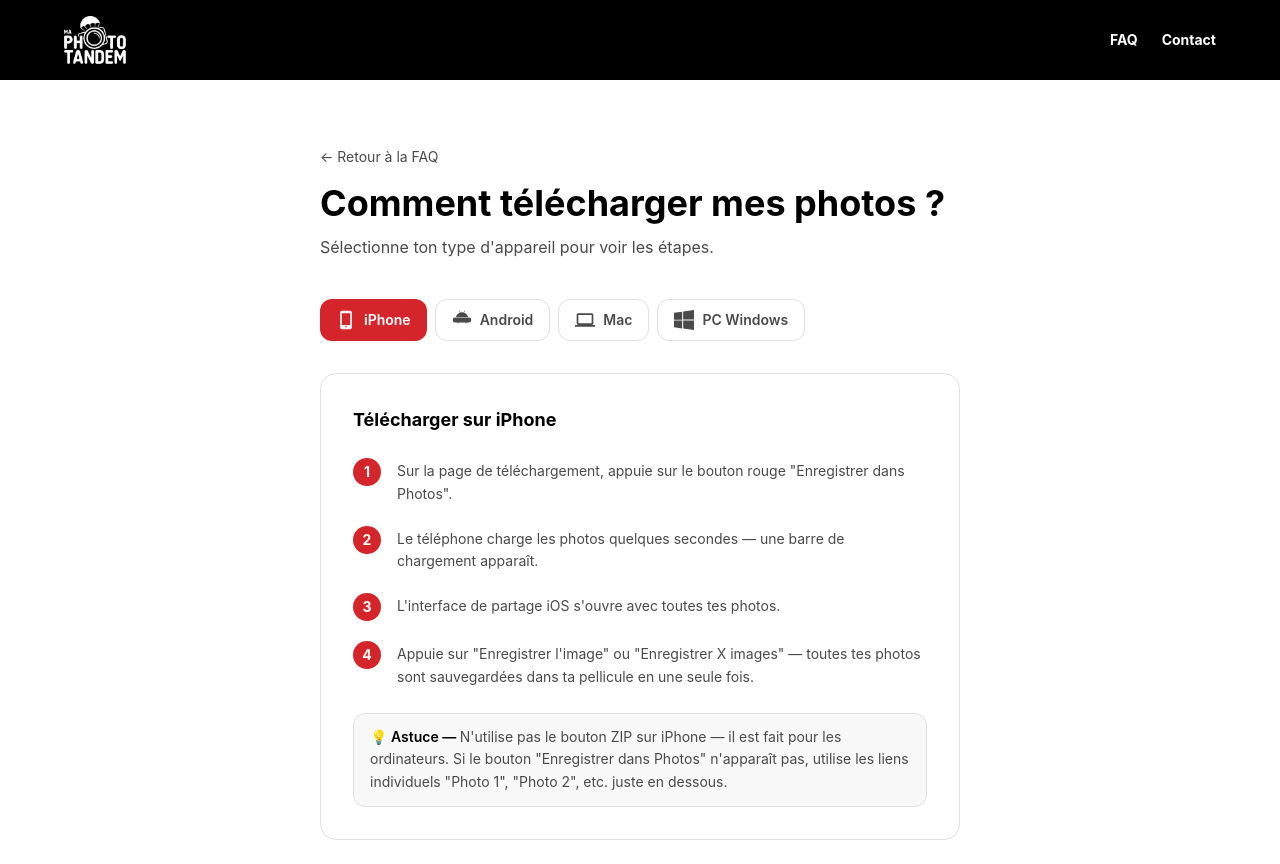
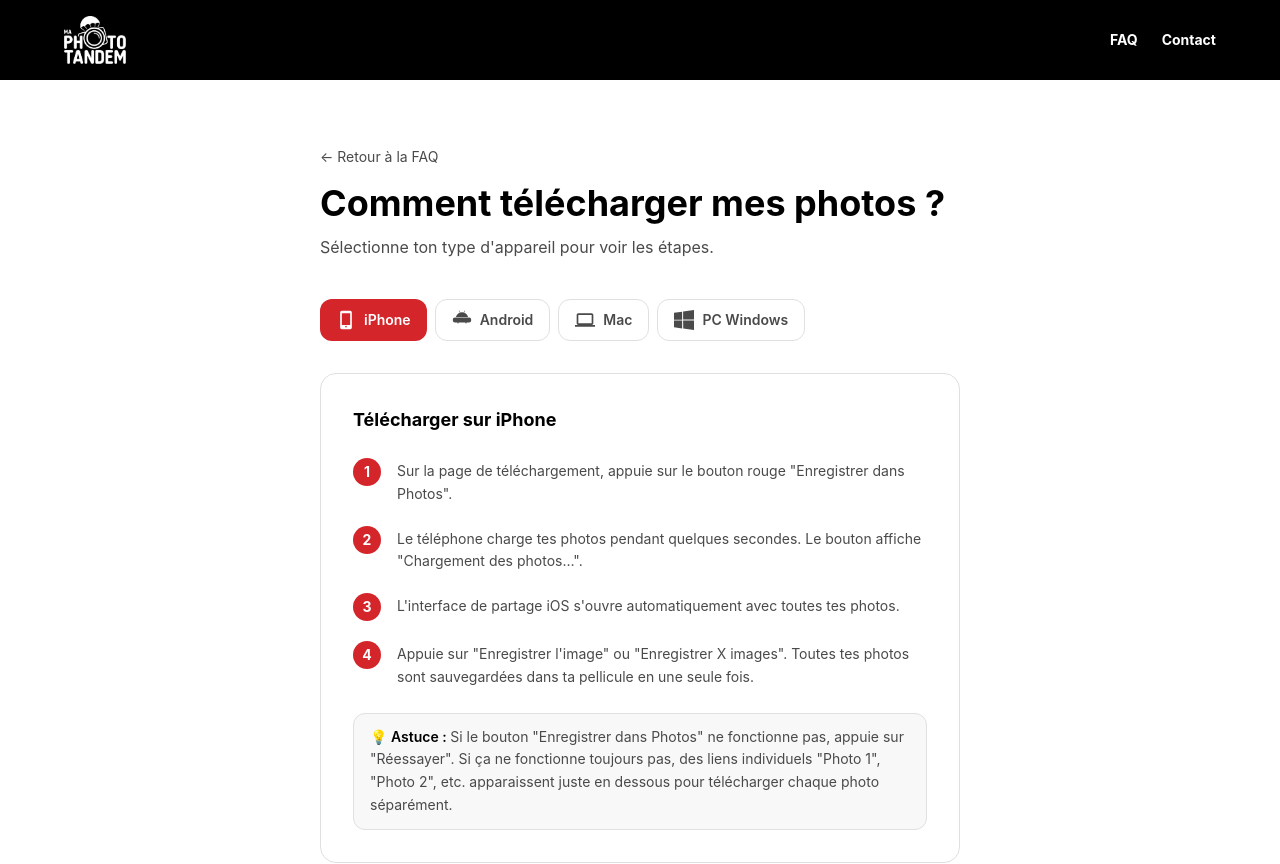
Before and after one commit to MaPhotoTandem/maphototandem, a Next.js app: page /aide/telecharger in a window 1280 px wide. Shown: the top 864 px of the page. Built offline with nearby package versions, Linux system fonts and the light colour scheme.

Commit message:
fix: instructions téléchargement corrigées et tirets retirés

```diff
--- a/app/aide/telecharger/page.tsx
+++ b/app/aide/telecharger/page.tsx
@@ -48,45 +48,43 @@ const ETAPES: Record<Appareil, { titre: string; etapes: string[]; note?: string
     titre: 'Télécharger sur iPhone',
     etapes: [
       'Sur la page de téléchargement, appuie sur le bouton rouge "Enregistrer dans Photos".',
-      'Le téléphone charge les photos quelques secondes — une barre de chargement apparaît.',
-      'L\'interface de partage iOS s\'ouvre avec toutes tes photos.',
-      'Appuie sur "Enregistrer l\'image" ou "Enregistrer X images" — toutes tes photos sont sauvegardées dans ta pellicule en une seule fois.',
+      'Le téléphone charge tes photos pendant quelques secondes. Le bouton affiche "Chargement des photos…".',
+      'L\'interface de partage iOS s\'ouvre automatiquement avec toutes tes photos.',
+      'Appuie sur "Enregistrer l\'image" ou "Enregistrer X images". Toutes tes photos sont sauvegardées dans ta pellicule en une seule fois.',
     ],
-    note: 'N\'utilise pas le bouton ZIP sur iPhone — il est fait pour les ordinateurs. Si le bouton "Enregistrer dans Photos" n\'apparaît pas, utilise les liens individuels "Photo 1", "Photo 2", etc. juste en dessous.',
+    note: 'Si le bouton "Enregistrer dans Photos" ne fonctionne pas, appuie sur "Réessayer". Si ça ne fonctionne toujours pas, des liens individuels "Photo 1", "Photo 2", etc. apparaissent juste en dessous pour télécharger chaque photo séparément.',
   },
   android: {
     titre: 'Télécharger sur Android',
     etapes: [
-      'Sur la page de téléchargement, appuie sur le bouton rouge "Télécharger mes photos".',
-      'Le fichier ZIP se télécharge automatiquement. Une notification apparaît en haut de l\'écran quand c\'est terminé.',
-      'Appuie sur la notification "Téléchargement terminé", ou ouvre l\'app "Fichiers" (ou "Mes fichiers" selon ton téléphone).',
-      'Va dans le dossier "Téléchargements" et trouve le fichier ZIP.',
-      'Appuie sur le fichier ZIP pour l\'ouvrir et extraire les photos.',
-      'Tes photos sont maintenant accessibles dans le dossier extrait. Pour les retrouver dans ta Galerie, appuie longuement sur une photo → "Enregistrer" ou "Ajouter à la galerie".',
+      'Sur la page de téléchargement, appuie sur le bouton rouge "Enregistrer dans Photos".',
+      'Le téléphone charge tes photos pendant quelques secondes. Le bouton affiche "Chargement des photos…".',
+      'L\'interface de partage Android s\'ouvre avec toutes tes photos.',
+      'Sélectionne "Enregistrer" ou "Enregistrer dans la galerie". Tes photos sont sauvegardées directement.',
     ],
-    note: 'Le nom de l\'app de fichiers varie selon le fabricant : "Mes fichiers" sur Samsung, "Fichiers" sur Google Pixel, etc.',
+    note: 'Si le bouton "Enregistrer dans Photos" n\'apparaît pas sur ton téléphone, utilise le bouton "Télécharger en ZIP". Le fichier se télécharge dans ton dossier Téléchargements. Ouvre l\'app "Fichiers" ou "Mes fichiers" sur ton téléphone, trouve le fichier ZIP et appuie dessus pour extraire tes photos.',
   },
   mac: {
     titre: 'Télécharger sur Mac',
     etapes: [
-      'Sur la page de téléchargement, clique sur le bouton rouge "Télécharger mes photos".',
-      'Le fichier ZIP se télécharge dans ton dossier "Téléchargements".',
-      'Une fois le téléchargement terminé, clique sur l\'icône de téléchargement dans la barre d\'outils Safari (ou ouvre le Finder → Téléchargements).',
-      'Double-clique sur le fichier ZIP — macOS l\'extrait automatiquement et crée un dossier avec toutes tes photos.',
-      'Tes photos sont prêtes ! Tu peux les glisser dans Photos, iCloud Drive, ou n\'importe quel autre endroit.',
+      'Sur la page de téléchargement, clique sur le bouton "Télécharger en ZIP".',
+      'Le fichier ZIP se télécharge dans ton dossier Téléchargements.',
+      'Une fois terminé, ouvre ton dossier Téléchargements depuis le Finder ou la barre d\'outils de Safari.',
+      'Double-clique sur le fichier ZIP. macOS l\'extrait automatiquement et crée un dossier avec toutes tes photos.',
+      'Tes photos sont prêtes. Tu peux les glisser dans l\'app Photos, iCloud Drive, ou n\'importe quel autre endroit.',
     ],
   },
   pc: {
-    titre: 'Télécharger sur PC (Windows)',
+    titre: 'Télécharger sur PC Windows',
     etapes: [
-      'Sur la page de téléchargement, clique sur le bouton rouge "Télécharger mes photos".',
-      'Le fichier ZIP se télécharge. Tu verras une barre de téléchargement en bas de ton navigateur (Chrome/Edge) ou une notification.',
-      'Une fois terminé, clique sur le fichier téléchargé dans la barre du navigateur, ou ouvre l\'Explorateur de fichiers → Téléchargements.',
-      'Fais un clic droit sur le fichier ZIP → "Extraire tout…"',
-      'Choisis un dossier de destination (par exemple le Bureau) et clique sur "Extraire".',
+      'Sur la page de téléchargement, clique sur le bouton "Télécharger en ZIP".',
+      'Le fichier ZIP se télécharge. Une barre de progression apparaît en bas de ton navigateur (Chrome ou Edge) ou dans les notifications.',
+      'Une fois terminé, clique sur le fichier dans la barre du navigateur, ou ouvre l\'Explorateur de fichiers et va dans Téléchargements.',
+      'Fais un clic droit sur le fichier ZIP et sélectionne "Extraire tout".',
+      'Choisis un dossier de destination, par exemple le Bureau, puis clique sur "Extraire".',
       'Tes photos apparaissent dans le dossier choisi, prêtes à être utilisées.',
     ],
-    note: 'Sur Windows 11, tu peux aussi double-cliquer sur le ZIP pour l\'ouvrir directement, puis faire glisser les photos où tu veux.',
+    note: 'Sur Windows 11, tu peux aussi double-cliquer sur le fichier ZIP pour l\'ouvrir directement, puis faire glisser tes photos où tu veux.',
   },
 }
 
@@ -146,7 +144,7 @@ export default function TelechargerAidePage() {
         {contenu.note && (
           <div className="mt-6 bg-gris-pale border border-gris-bordure rounded-xl px-4 py-3">
             <p className="text-sm text-gris-mid leading-relaxed">
-              <span className="font-semibold text-noir">💡 Astuce — </span>
+              <span className="font-semibold text-noir">💡 Astuce : </span>
               {contenu.note}
             </p>
           </div>
```
